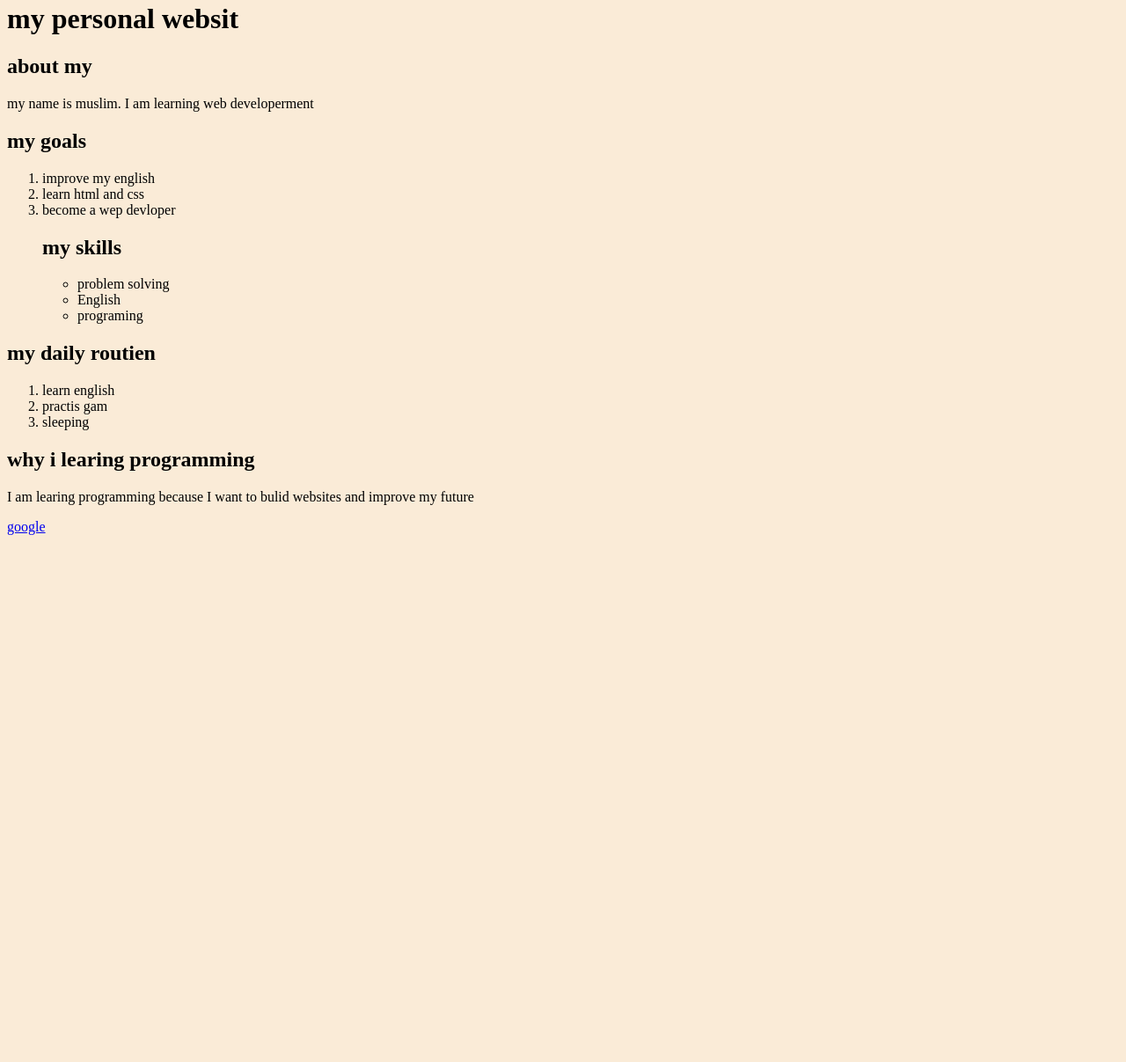
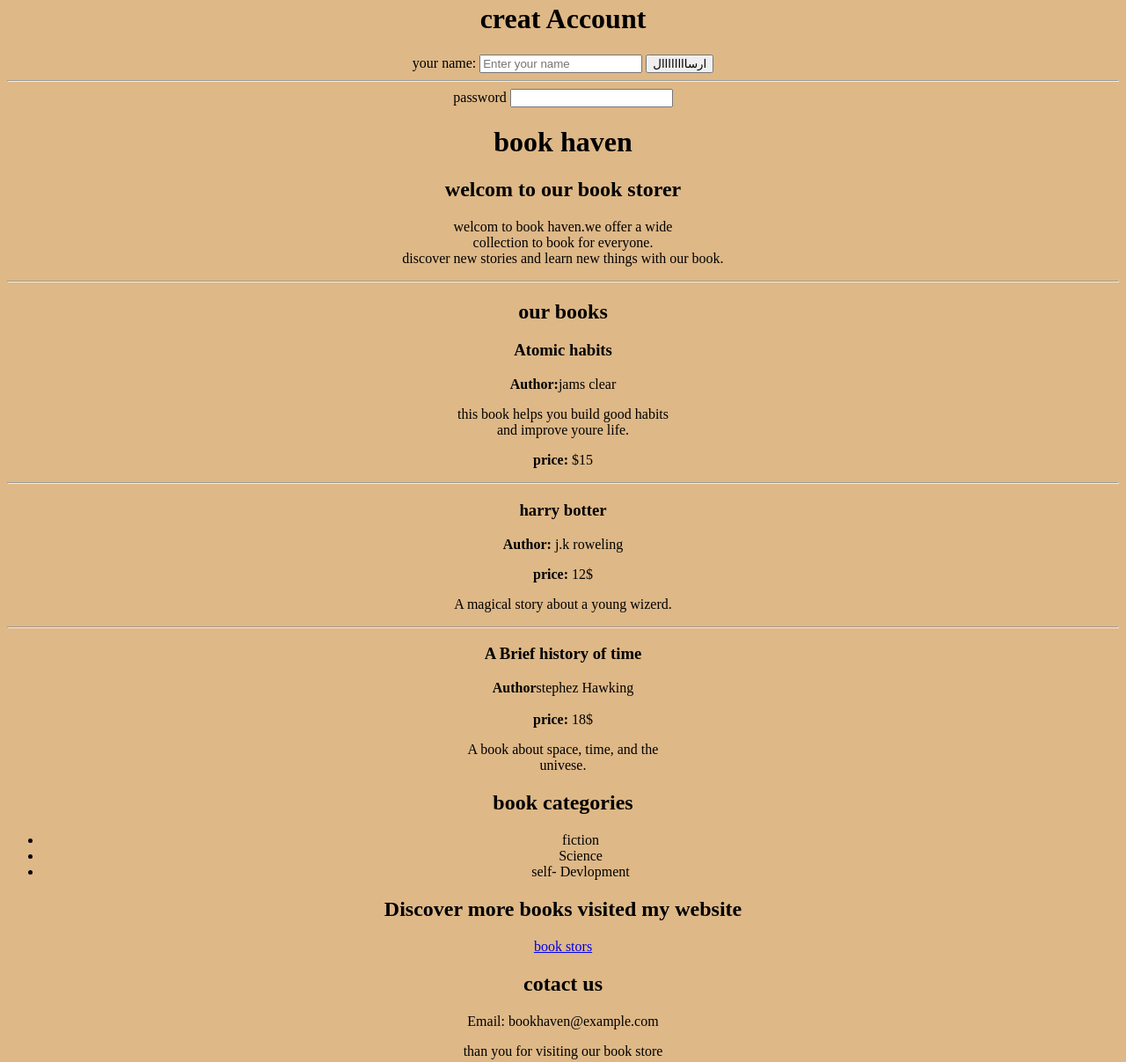
Before and after one commit to mslm70442-beep/my--first--project, a plain HTML site: page index.html in a window 1280 px wide. Shown: the part 18-1225 px from the top of the page at 88% size. Before the commit the page ends 800 px from the top, so only its background shows below. Drawn offline with Linux system fonts and the light colour scheme.

Commit message:
updit . index html

```diff
--- a/index.html
+++ b/index.html
@@ -3,42 +3,85 @@
   <head>
     <meta charset="UTF-8" />
     <meta name="viewport" content="width=device-width, initial-scale=1.0" />
-    <title>my personal websit</title>
+    <title>book haven</title>
     <style>
       body {
-        background-color: antiquewhite;
+        background-color: burlywood;
+        text-align: center;
       }
     </style>
   </head>
   <body>
-    <h1>my personal websit</h1>
-    <h2>about my</h2>
-    <p>my name is muslim. I am learning web developerment</p>
-    <h2>my goals</h2>
-    <ol>
-      <li>improve my english</li>
-      <li>learn html and css</li>
-      <li>become a wep devloper</li>
-      <h2>my skills</h2>
-      <ul>
-        <li>problem solving</li>
-        <li>English</li>
-        <li>programing</li>
-      </ul>
-    </ol>
-    <h2>my daily routien</h2>
-    <ol>
-      <li>learn english</li>
-      <li>practis gam</li>
-      <li>sleeping</li>
-    </ol>
-    <h2>why i learing programming</h2>
-    <p>
-      I am learing programming because I want to bulid websites and improve my
-      future
-    </p>
-    <a href="https://google.com" target="_blank" title="go to the google"
-      >google</a
-    >
-  </body>
+    <h1>creat Account</h1>
+    <form>
+    <label for="user name"> your name:</label>
+    <input type="text" placeholder="Enter your name">
+    <button>ارساااااااال</button>
+    <hr>
+    <label for="password">password</label>
+    <input type="text" >
+    </form>
+    <div>
+      <h1><strong>book haven</strong></h1>
+      <h2>welcom to our book storer</h2>
+      <p>
+        welcom to book haven.we offer a wide<br />
+        collection to book for everyone.<br />
+        discover new stories and learn new things with our book.<br />
+      </p>
+    </div>
+    <hr />
+    <div>
+      <h2>our books</h2>
+      <h3>Atomic habits</h3>
+      <p><strong>Author:</strong>jams clear</p>
+
+      <p>
+        this book helps you build good habits<br />
+        and improve youre life.
+      </p>
+      <p><strong>price:</strong> $15</p>
+    </div>
+    <hr />
+    <div>
+      <p>
+      <h3>harry botter</h3>
+      <p><strong>Author:</strong> j.k roweling</p>
+      <p><strong>price:</strong> 12$</p>
+      <p>A magical story about a young wizerd.<br /></p>
+      </p>
+    </div>
+    <hr>
+    <div>
+      <p>
+      <h3>A Brief history of time</h3>
+      <p>
+        <strong>Author</strong>stephez Hawking <br>
+      <br>
+      <strong>price:</strong> 18$
+        <p>
+          A book about space, time, and the <br>
+          univese.
+        </p>
+      </p>
+    </div>
+    <h2>book categories</h2>
+    <ul>
+      <li>fiction</li>
+      <li>Science</li>
+      <li>self- Devlopment</li>
+    </ul>
+    <h2>Discover more books visited my website</h2>
+    <a href="https://www.kutub.info/" target="_blank" title="go to the google">book stors</a>
+    <div>
+      <h2>cotact us</h2>
+      <p>
+        Email: bookhaven@example.com
+         </p>
+         <p>
+            than you for visiting our
+        book store<br>
+         </p>
+    </div>
+    </body>
 </html>
```
Also changed, not shown: images.jpg (deleted), 1 other file.
